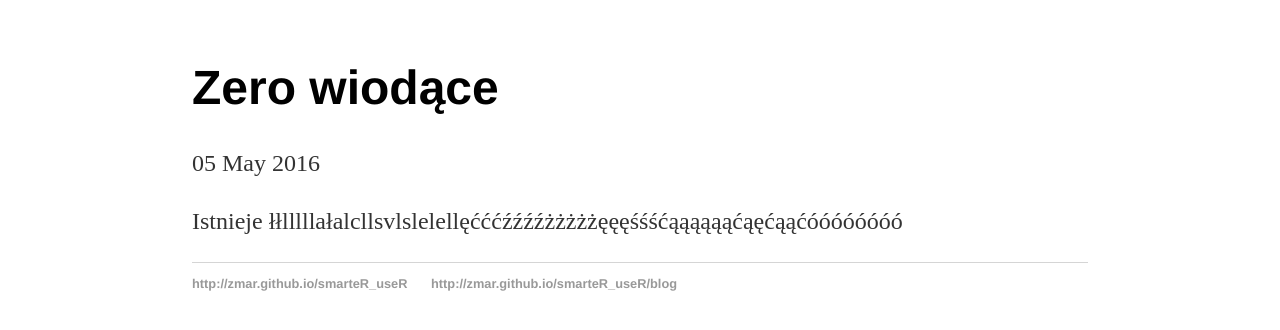
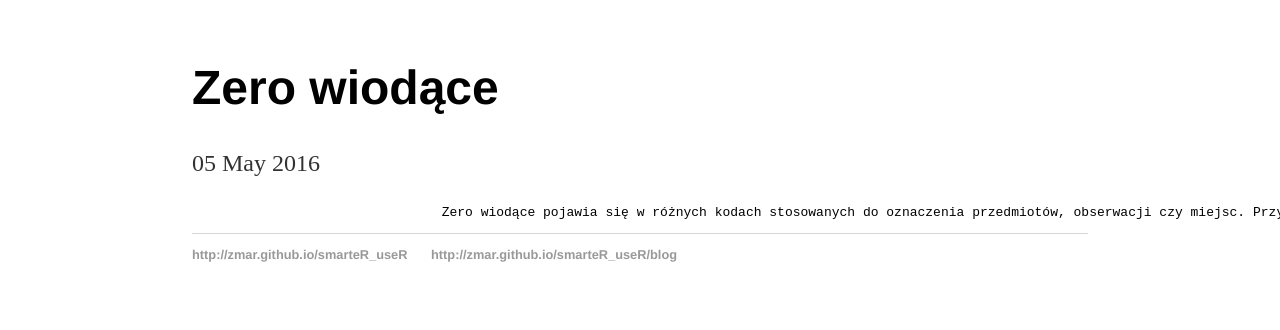
Before and after one commit to zmar/SmarteR_useR, a Jekyll site: the page built from _posts/2016-05-05-start.md, in a window 1280 px wide. Shown: the top 330 px of the page. Built offline with Jekyll 4.4.1, drawn with Linux system fonts in a browser that asks for light colours.

Commit message:
Update 2016-05-05-start.md

```diff
--- a/_posts/2016-05-05-start.md
+++ b/_posts/2016-05-05-start.md
@@ -4,4 +4,4 @@ title: "Zero wiodące"
 date: 2016-05-05
 ---
 
-Istnieje łłlllllałalcllsvlslelellęćććźźźźżżżżżęęęśśśćąąąąąąćąęćąąćóóóóóóóó
+	        			Zero wiodące pojawia się w różnych kodach stosowanych do oznaczenia przedmiotów, obserwacji czy miejsc. Przykładami użycia zera wiodącego mogą być:
```
